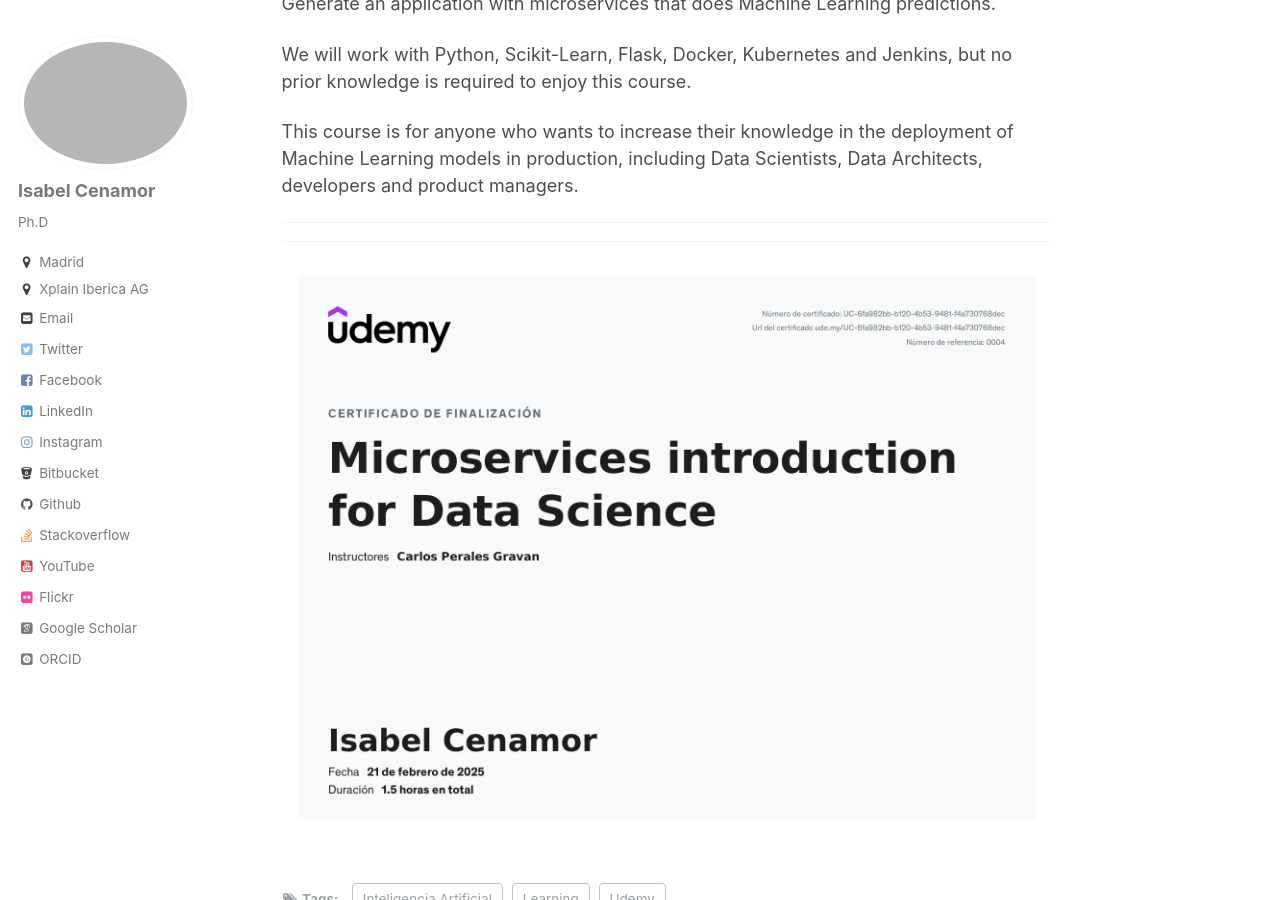
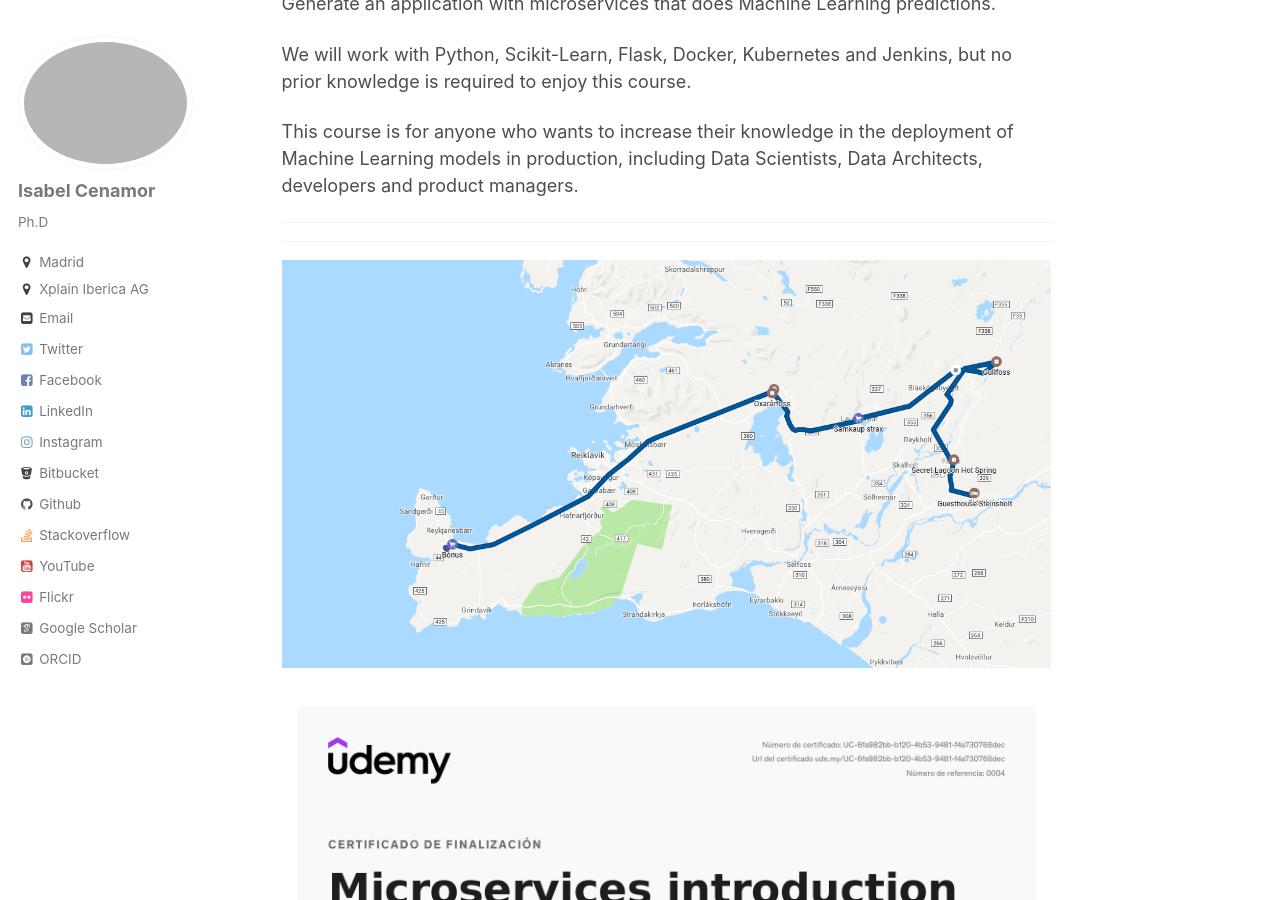
Before and after one commit to icenamor/icenamor.github.io, a Jekyll site: the page built from _posts/2025-02-21-MicroservicesDataScience.md, in a window 1280 px wide and 900 px high, scrolled down 661 px. Built offline with Jekyll 4.4.1, drawn with Linux system fonts in a browser that asks for light colours; some web fonts are replaced.

Commit message:
add files and changes

```diff
--- a/_posts/2025-02-21-MicroservicesDataScience.md
+++ b/_posts/2025-02-21-MicroservicesDataScience.md
@@ -33,6 +33,9 @@
  _ _ _ _ _ _ _ _ _ _ _ _ _ _ _ _ _ _ _ _ _ _ _ _ _ _ _ _ _ _ _ _ _ _
 
  _ _ _ _ _ _ _ _ _ _ _ _ _ _ _ _ _ _ _ _ _ _ _ _ _ _ _ _ _ _ _ _ _ _
+ <img src='/images/islandia/ViajeDia1.PNG'>
 
 
-<img src="https://github.com/icenamor/icenamor.github.io/blob/master/files/Udemy/Microservices%20introduction%20for%20Data%20Science.jpg" alt="Microservices introduction for Data Science">
+<a class="image-popup" href="/files/Udemy/MicroservicesIntroductionDataScience.jpg">
+<img src="/files/Udemy/MicroservicesIntroductionDataScience.jpg" alt="Microservices introduction for Data Science">
+<a>
```
Also changed, not shown: files/Udemy/MicroservicesIntroductionDataScience.jpg (renamed from files/Udemy/Microservices introduction for Data Science.jpg), files/Udemy/learning roadmap.jpg (added), images/UC-7085fc67-577f-48bb-91c8-1203a8a986a8.jpg (added).
